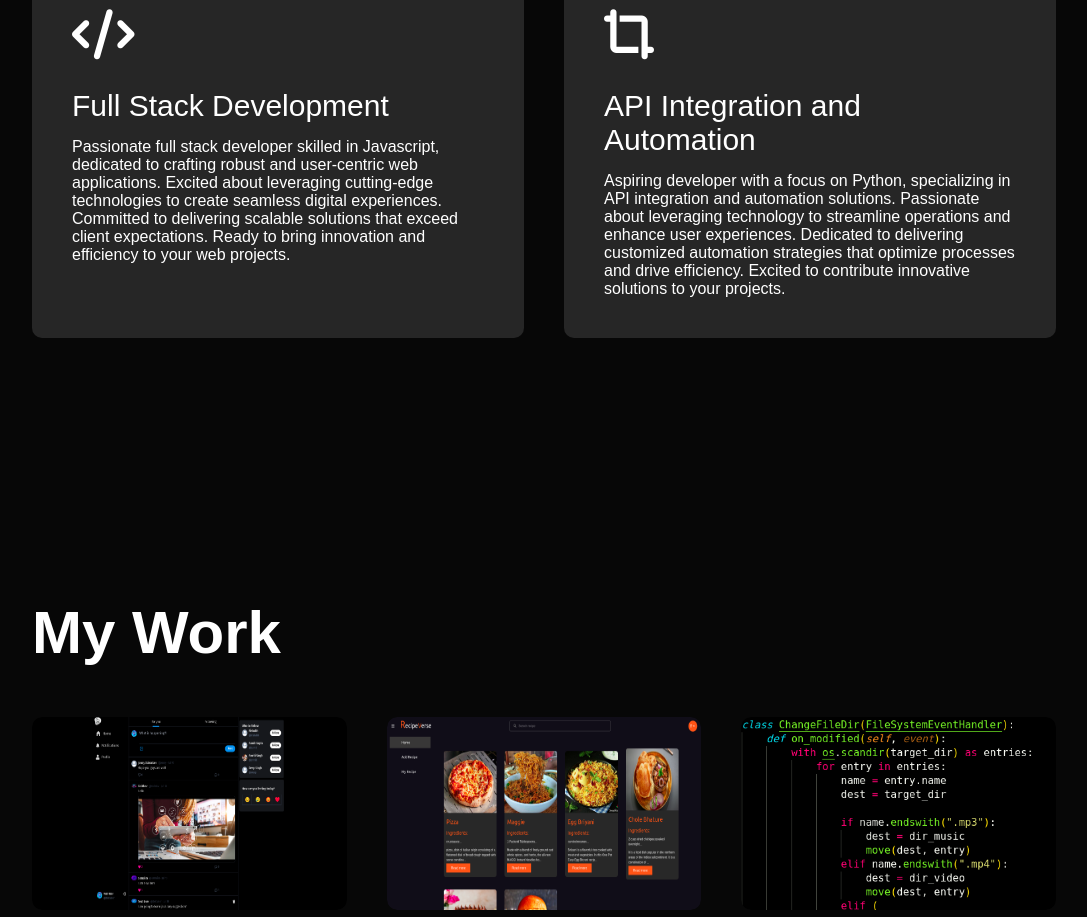
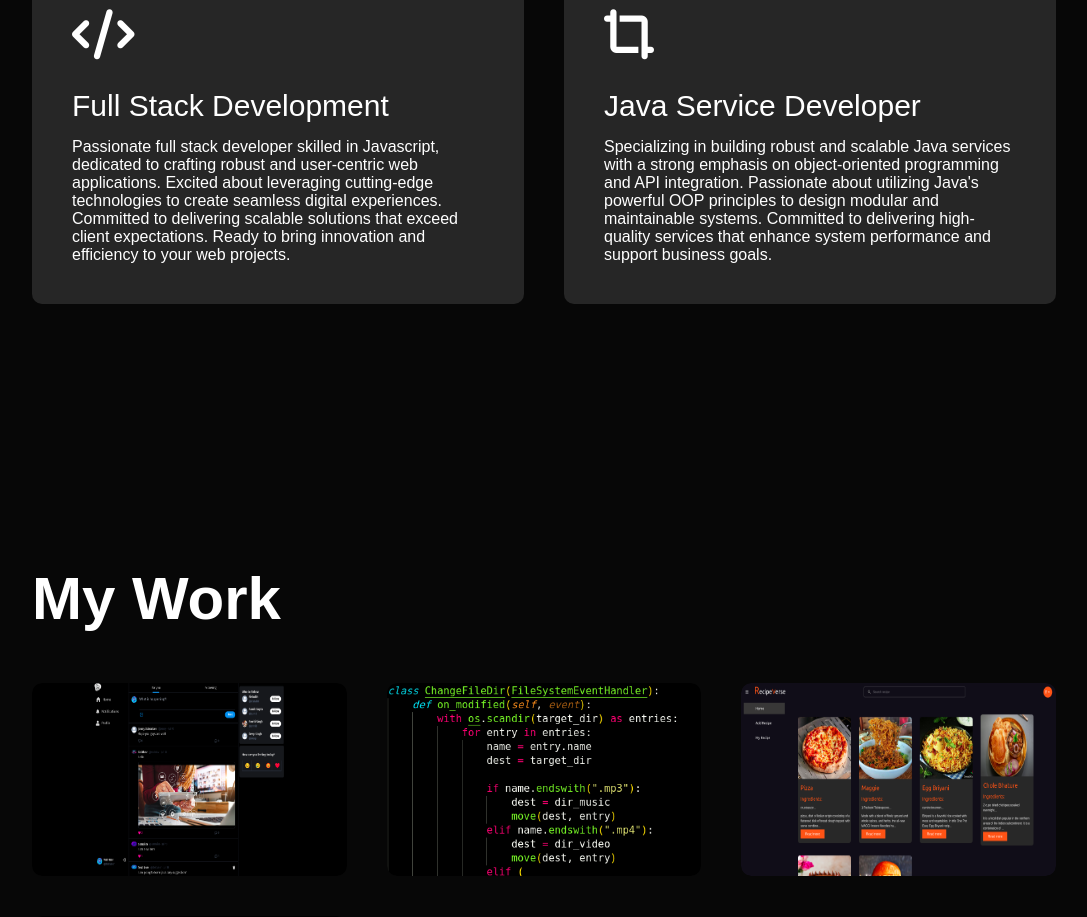
Before and after one commit to rishabh137/portfolio, a React (Create React App) app: page / in a window 1280 px wide. Shown: the part 1600-2517 px from the top of the page, without its empty margins (96-1183 px from the left). Built offline with nearby package versions, Linux system fonts and the light colour scheme.

Commit message:
project and resume changes

```diff
--- a/src/components/MainContent.jsx
+++ b/src/components/MainContent.jsx
@@ -69,8 +69,8 @@ const MainContent = () => {
 
                         <div>
                             <i className="fa-solid fa-crop-simple"></i>
-                            <h2>API Integration and Automation</h2>
-                            <p style={{ fontSize: "16px" }}>Aspiring developer with a focus on Python, specializing in API integration and automation solutions. Passionate about leveraging technology to streamline operations and enhance user experiences. Dedicated to delivering customized automation strategies that optimize processes and drive efficiency. Excited to contribute innovative solutions to your projects.</p>
+                            <h2>Java Service Developer</h2>
+                            <p style={{ fontSize: "16px" }}>Specializing in building robust and scalable Java services with a strong emphasis on object-oriented programming and API integration. Passionate about utilizing Java's powerful OOP principles to design modular and maintainable systems. Committed to delivering high-quality services that enhance system performance and support business goals.</p>
                         </div>
                     </div>
                 </div>
@@ -90,6 +90,15 @@ const MainContent = () => {
                         </div>
 
                         <div className="work">
+                            <img src={work3} alt="project" />
+                            <div className="layer">
+                                <h3>Car Rental Systme</h3>
+                                <p>Java Object Oriented project in which user can rent and return car while managing availability and calculating prie dynamically.</p>
+                                <a href="https://github.com/rishabh137/file-destination-mover" target="_blank"><i className="fas fa-external-link-alt"></i></a>
+                            </div>
+                        </div>
+
+                        <div className="work">
                             <img src={work2} alt="project" />
                             <div className="layer">
                                 <h3>Recipeverse</h3>
@@ -102,7 +111,7 @@ const MainContent = () => {
                             <img src={work3} alt="project" />
                             <div className="layer">
                                 <h3>File Destination Mover</h3>
-                                <p>Python script to automatically organize downloaded files into designated directories based on file extensions</p>
+                                <p>Python script to automatically organize downloaded files into designated directories based on file extensions.</p>
                                 <a href="https://github.com/rishabh137/file-destination-mover" target="_blank"><i className="fas fa-external-link-alt"></i></a>
                             </div>
                         </div>
```
Also changed, not shown: src/components/images/car rental.png (added), 1 other file (tests, documents, lock files or other folders).
